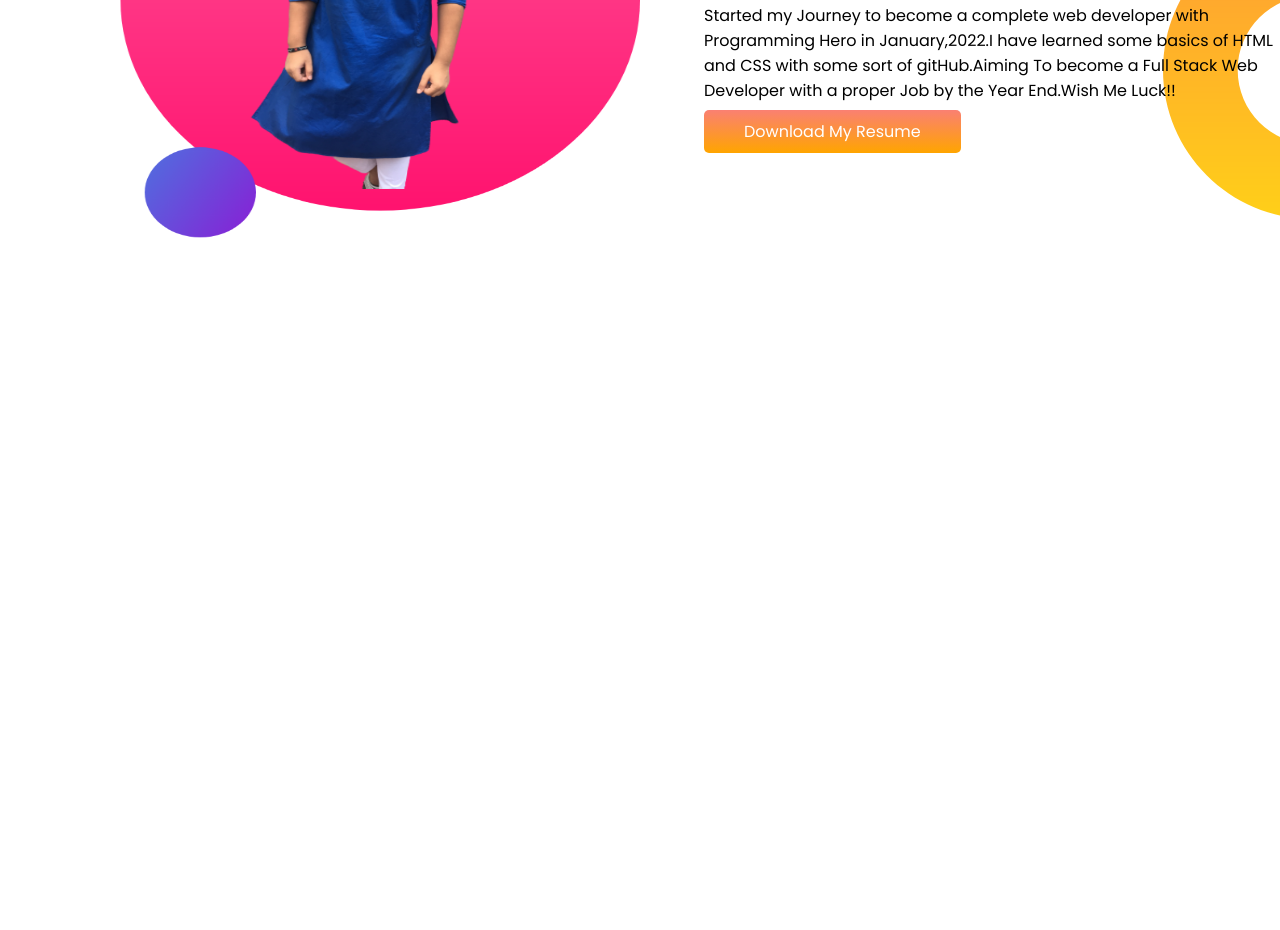
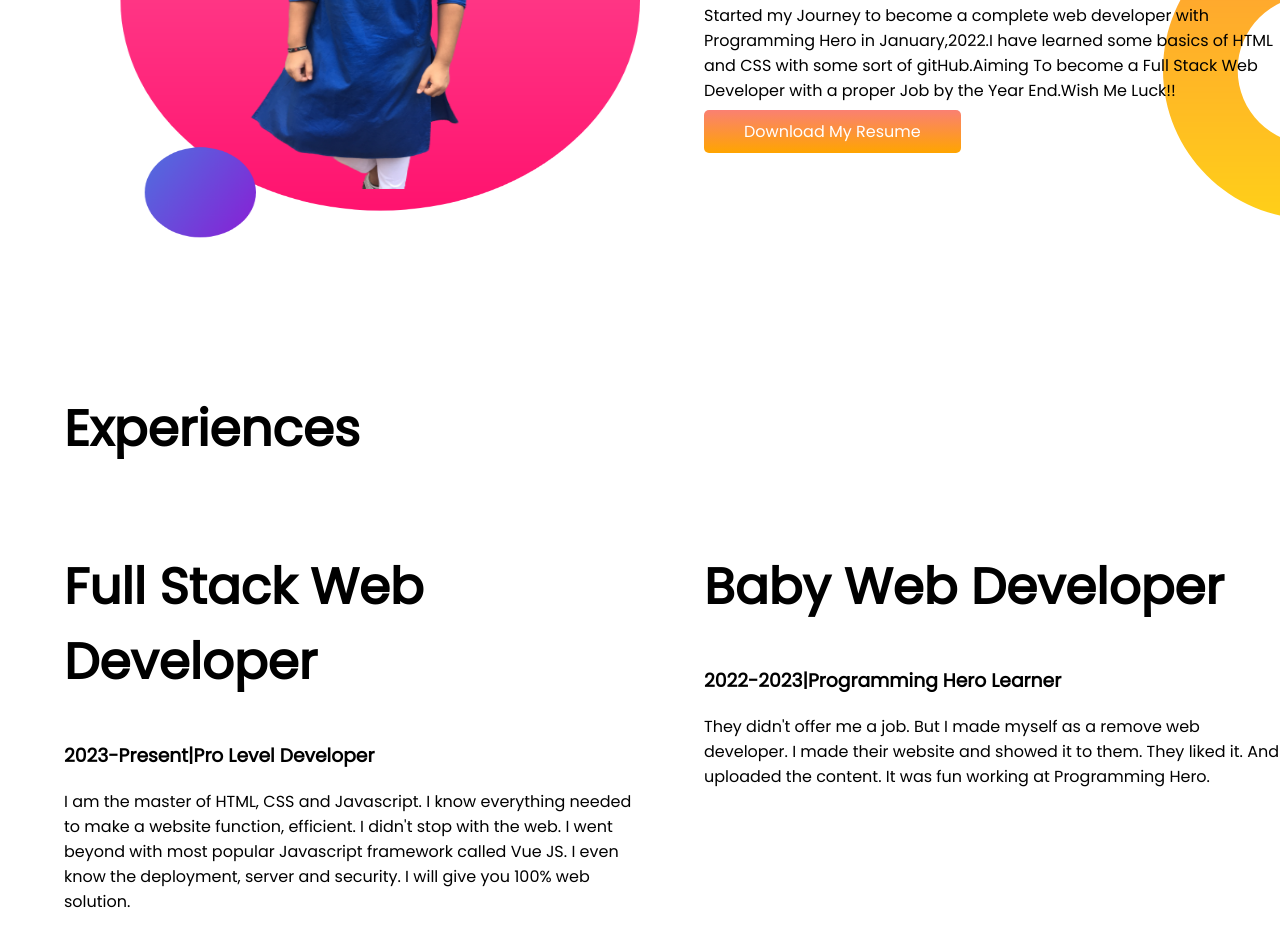
Before and after one commit to tajwarul23/develooer-portfolio, a plain HTML site: page index.html in a window 1280 px wide. Shown: the part 789-1719 px from the top of the page. Before the commit the page ends 1139 px from the top, so only its background shows below. Drawn offline with Linux system fonts and the light colour scheme.

Commit message:
3rd section

```diff
--- a/index.html
+++ b/index.html
@@ -13,7 +13,7 @@
 </head>
 
 <body>
-    <section class="top-banner">
+    <section class="top-banner flexable-container">
 
         <div class="half-width">
             <h1>Welcome To</h1>
@@ -34,7 +34,7 @@
             <img src="images/bg1.png" alt="">
         </div>
     </section>
-    <section class="dream-big">
+    <section class="dream-big flexable-container">
         <div class="half-width">
             <img src="images/my-bg2.png" alt="">
         </div>
@@ -48,14 +48,26 @@
             <a class="link-button" href="https://www.linkedin.com/in/tajwarul-chowdhury-7288381a9/"
                 target="_blank">Download My Resume</a>
 
-
-
         </div>
 
+    </section>
 
+    <section class="experience-area">
+<h1 class="half-width">Experiences</h1>
+<div class="flexable-container">
+    <div class="half-width">
+        <h1>Full Stack Web Developer</h1>
+        <h3>2023-Present|Pro Level Developer</h3>
+        <p>I am the master of HTML, CSS and Javascript. I know everything needed to make a website function, efficient. I didn't stop with the web. I went beyond with most popular Javascript framework called Vue JS. I even know the deployment, server and security. I will give you 100% web solution.</p>
+        </div>
 
+        <div class="half-width">
+        <H1>Baby Web Developer</H1>
+        <h3>2022-2023|Programming Hero Learner</h3>
+        <p>They didn't offer me a job. But I made myself as a remove web developer. I made their website and showed it to them. They liked it. And uploaded the content. It was fun working at Programming Hero.</p>
+        </div>
 
-
+</div>
 
     </section>
 </body>
--- a/style.css
+++ b/style.css
@@ -8,7 +8,7 @@ h1{
 .orange-color{
     color: orangered;
 }
-section{
+.flexable-container{
     display: flex;
 }
 .half-width{
```
